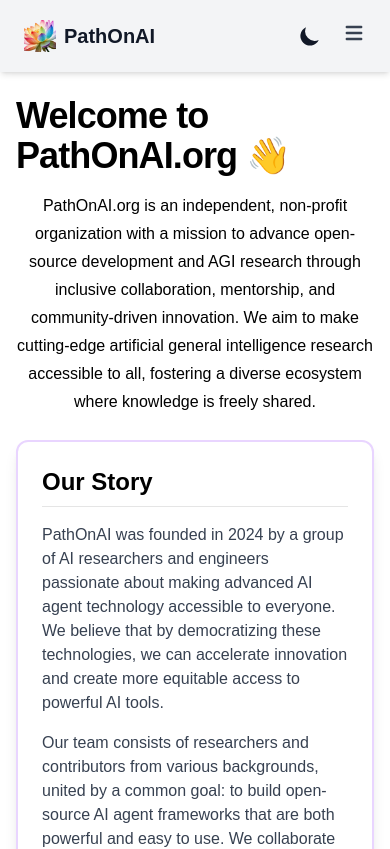
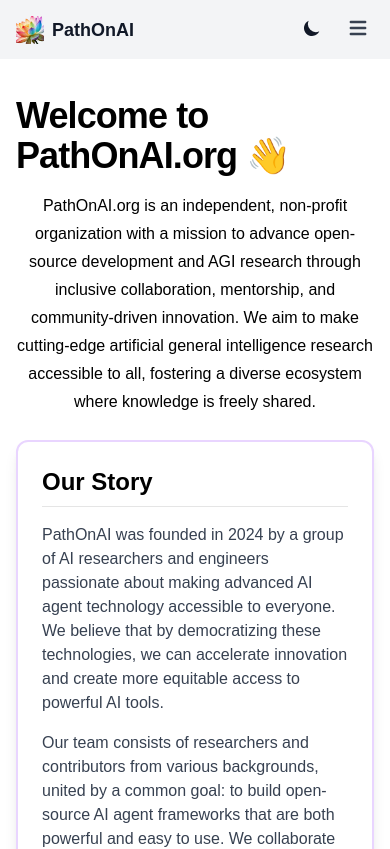
Before and after one commit to PathOnAIOrg/PathOnAI.org, a Next.js app in the folder website-app/: page / in a window 390 px wide. Shown: the top 849 px of the page. Built offline with nearby package versions, Linux system fonts and the light colour scheme; no server answers.

Commit message:
update header for mobile

```diff
--- a/website-app/components/Header.tsx
+++ b/website-app/components/Header.tsx
@@ -11,27 +11,51 @@
   const [mobileMenuOpen, setMobileMenuOpen] = useState(false);
   const router = useRouter();
 
+  // Handle scroll behavior for mobile
+  const [scrolled, setScrolled] = useState(false);
+
   useEffect(() => {
     setMounted(true);
+
+    // Add scroll event listener for better mobile appearance
+    const handleScroll = () => {
+      setScrolled(window.scrollY > 10);
+    };
+
+    window.addEventListener('scroll', handleScroll);
+    return () => window.removeEventListener('scroll', handleScroll);
   }, []);
+
+  // Close mobile menu when clicking outside or navigating
+  useEffect(() => {
+    const handleRouteChange = () => {
+      setMobileMenuOpen(false);
+    };
+
+    router.events.on('routeChangeStart', handleRouteChange);
+
+    return () => {
+      router.events.off('routeChangeStart', handleRouteChange);
+    };
+  }, [router.events]);
 
   const isActive = (path: string) => {
     return router.pathname === path;
   };
 
   return (
-    <header className="fixed w-full z-10">
-      <div className="px-6 py-5 flex justify-between items-center bg-gray-100 dark:bg-gray-800 shadow-md">
+    <header className={`fixed w-full z-10 transition-all duration-300 ${scrolled ? 'shadow-md' : ''}`}>
+      <div className={`px-4 sm:px-6 py-3 sm:py-5 flex justify-between items-center bg-gray-100 dark:bg-gray-800 ${scrolled ? 'shadow-md' : ''}`}>
         <div className="flex items-center">
-          <Link href="/" className="flex items-center text-xl font-bold text-gray-900 dark:text-white mr-12">
+          <Link href="/" className="flex items-center text-lg sm:text-xl font-bold text-gray-900 dark:text-white mr-4 sm:mr-12">
             <img
               src="/pathonai_org.png"
               alt="PathOnAI Logo"
-              className="h-8 w-auto mr-2"
+              className="h-7 w-auto mr-2"
             />
-            PathOnAI
+            <span className="truncate">PathOnAI</span>
           </Link>
-          <nav className="hidden md:flex space-x-8">
+          <nav className="hidden md:flex space-x-4 lg:space-x-8">
             <Link
               href="/"
               className={`text-sm font-medium ${isActive('/')
@@ -68,7 +92,7 @@
         </div>
         <div className="flex items-center">
           {/* Social Media Links */}
-          <div className="hidden md:flex items-center space-x-5 mr-6">
+          <div className="hidden md:flex items-center space-x-3 lg:space-x-5 mr-4 lg:mr-6">
             <a
               href="https://github.com/PathOnAI"
               target="_blank"
@@ -76,7 +100,7 @@
               className="text-gray-700 hover:text-blue-600 dark:text-gray-300 dark:hover:text-blue-400"
               aria-label="GitHub"
             >
-              <FaGithub className="h-6 w-6" />
+              <FaGithub className="h-5 w-5 lg:h-6 lg:w-6" />
             </a>
             <a
               href="https://www.linkedin.com/company/pathonai/"
@@ -85,7 +109,7 @@
               className="text-gray-700 hover:text-blue-600 dark:text-gray-300 dark:hover:text-blue-400"
               aria-label="LinkedIn"
             >
-              <FaLinkedin className="h-6 w-6" />
+              <FaLinkedin className="h-5 w-5 lg:h-6 lg:w-6" />
             </a>
             <a
               href="https://x.com/PathOnAI"
@@ -94,7 +118,7 @@
               className="text-gray-700 hover:text-blue-600 dark:text-gray-300 dark:hover:text-blue-400"
               aria-label="Twitter"
             >
-              <FaTwitter className="h-6 w-6" />
+              <FaTwitter className="h-5 w-5 lg:h-6 lg:w-6" />
             </a>
             <a
               href="https://discord.com/invite/UTxjyNwTeP"
@@ -103,31 +127,35 @@
               className="text-gray-700 hover:text-blue-600 dark:text-gray-300 dark:hover:text-blue-400"
               aria-label="Discord"
             >
-              <FaDiscord className="h-6 w-6" />
+              <FaDiscord className="h-5 w-5 lg:h-6 lg:w-6" />
             </a>
           </div>
 
           {mounted && (
-            <div className="mr-5">
+            <div className="mr-4">
+              <button
+                aria-label={theme === "dark" ? "Switch to light mode" : "Switch to dark mode"}
+                className="p-1 rounded-full focus:outline-none focus:ring-2 focus:ring-blue-500"
+                onClick={() => setTheme(theme === "dark" ? 'light' : 'dark')}
+              >
                 {theme === "dark" ? (
                   <HiSun
-                  className="w-6 h-6 text-yellow-500"
-                  role="button"
-                  onClick={() => setTheme('light')}
+                    className="w-5 h-5 sm:w-6 sm:h-6 text-yellow-500"
                   />
                 ) : (
                   <HiMoon
-                  className="w-6 h-6 text-gray-900"
-                  role="button"
-                  onClick={() => setTheme('dark')}
+                    className="w-5 h-5 sm:w-6 sm:h-6 text-gray-900"
                   />
                 )}
+              </button>
             </div>
           )}
           <div className="md:hidden">
             <button
               onClick={() => setMobileMenuOpen(!mobileMenuOpen)}
-              className="text-gray-700 dark:text-gray-300"
+              className="p-1 rounded-full text-gray-700 dark:text-gray-300 focus:outline-none focus:ring-2 focus:ring-blue-500"
+              aria-label="Toggle mobile menu"
+              aria-expanded={mobileMenuOpen}
             >
               {mobileMenuOpen ? (
                 <HiX className="h-6 w-6" />
@@ -139,16 +167,18 @@
         </div>
       </div>
 
-      {/* Mobile menu */}
-      {mobileMenuOpen && (
-        <div className="md:hidden bg-gray-100 dark:bg-gray-800 shadow-md">
+      {/* Mobile menu - Improved with transition */}
+      <div
+        className={`md:hidden bg-gray-100 dark:bg-gray-800 shadow-md overflow-hidden transition-all duration-300 ease-in-out ${
+          mobileMenuOpen ? 'max-h-96' : 'max-h-0'
+        }`}
+      >
         <div className="px-2 pt-2 pb-3 space-y-1">
           <Link
             href="/"
             className={`block px-3 py-2 rounded-md text-base font-medium ${isActive('/')
               ? 'text-blue-600 dark:text-blue-400 bg-gray-200 dark:bg-gray-700'
               : 'text-gray-700 dark:text-gray-300 hover:bg-gray-200 dark:hover:bg-gray-700 hover:text-blue-600 dark:hover:text-blue-400'}`}
-              onClick={() => setMobileMenuOpen(false)}
           >
             Home
           </Link>
@@ -157,27 +187,33 @@
             className={`block px-3 py-2 rounded-md text-base font-medium ${isActive('/projects')
               ? 'text-blue-600 dark:text-blue-400 bg-gray-200 dark:bg-gray-700'
               : 'text-gray-700 dark:text-gray-300 hover:bg-gray-200 dark:hover:bg-gray-700 hover:text-blue-600 dark:hover:text-blue-400'}`}
-              onClick={() => setMobileMenuOpen(false)}
           >
             Projects
+          </Link>
+          <Link
+            href="/opportunities"
+            className={`block px-3 py-2 rounded-md text-base font-medium ${isActive('/opportunities')
+              ? 'text-blue-600 dark:text-blue-400 bg-gray-200 dark:bg-gray-700'
+              : 'text-gray-700 dark:text-gray-300 hover:bg-gray-200 dark:hover:bg-gray-700 hover:text-blue-600 dark:hover:text-blue-400'}`}
+          >
+            Opportunities
           </Link>
           <Link
             href="/services"
             className={`block px-3 py-2 rounded-md text-base font-medium ${isActive('/services')
               ? 'text-blue-600 dark:text-blue-400 bg-gray-200 dark:bg-gray-700'
               : 'text-gray-700 dark:text-gray-300 hover:bg-gray-200 dark:hover:bg-gray-700 hover:text-blue-600 dark:hover:text-blue-400'}`}
-              onClick={() => setMobileMenuOpen(false)}
           >
             Services
           </Link>
 
-            {/* Social Media Links in Mobile Menu */}
-            <div className="flex items-center space-x-5 px-3 py-2">
+          {/* Social Media Links in Mobile Menu - Made more touch-friendly */}
+          <div className="flex items-center justify-around py-4 border-t border-gray-200 dark:border-gray-700 mt-2">
             <a
               href="https://github.com/PathOnAI"
               target="_blank"
               rel="noopener noreferrer"
-                className="text-gray-700 hover:text-blue-600 dark:text-gray-300 dark:hover:text-blue-400"
+              className="p-2 text-gray-700 hover:text-blue-600 dark:text-gray-300 dark:hover:text-blue-400"
               aria-label="GitHub"
             >
               <FaGithub className="h-6 w-6" />
@@ -186,7 +222,7 @@
               href="https://www.linkedin.com/company/pathonai/"
               target="_blank"
               rel="noopener noreferrer"
-                className="text-gray-700 hover:text-blue-600 dark:text-gray-300 dark:hover:text-blue-400"
+              className="p-2 text-gray-700 hover:text-blue-600 dark:text-gray-300 dark:hover:text-blue-400"
               aria-label="LinkedIn"
             >
               <FaLinkedin className="h-6 w-6" />
@@ -195,7 +231,7 @@
               href="https://x.com/PathOnAI"
               target="_blank"
               rel="noopener noreferrer"
-                className="text-gray-700 hover:text-blue-600 dark:text-gray-300 dark:hover:text-blue-400"
+              className="p-2 text-gray-700 hover:text-blue-600 dark:text-gray-300 dark:hover:text-blue-400"
               aria-label="Twitter"
             >
               <FaTwitter className="h-6 w-6" />
@@ -204,7 +240,7 @@
               href="https://discord.com/invite/UTxjyNwTeP"
               target="_blank"
               rel="noopener noreferrer"
-                className="text-gray-700 hover:text-blue-600 dark:text-gray-300 dark:hover:text-blue-400"
+              className="p-2 text-gray-700 hover:text-blue-600 dark:text-gray-300 dark:hover:text-blue-400"
               aria-label="Discord"
             >
               <FaDiscord className="h-6 w-6" />
@@ -212,6 +248,14 @@
           </div>
         </div>
       </div>
+
+      {/* Backdrop for mobile menu */}
+      {mobileMenuOpen && (
+        <div
+          className="fixed inset-0 bg-black bg-opacity-25 md:hidden z-0"
+          onClick={() => setMobileMenuOpen(false)}
+          aria-hidden="true"
+        />
       )}
     </header>
   );
```
Lines whose indentation alone changed are shown as unchanged.
